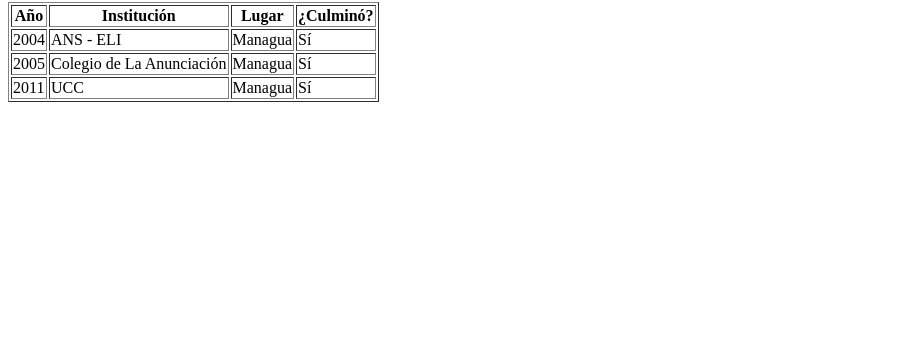
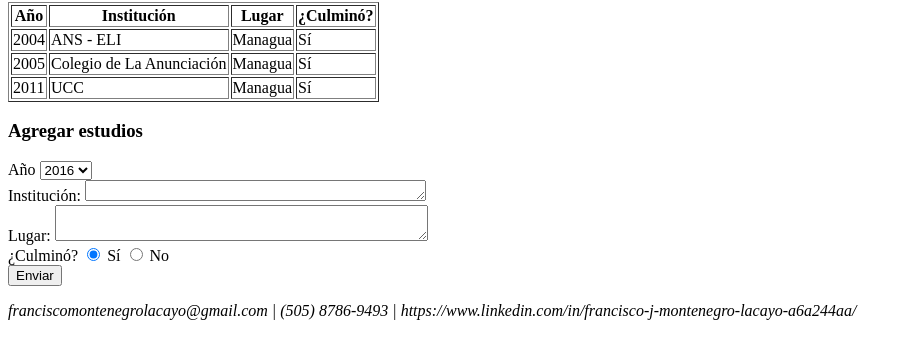
Before and after one commit to Frankmlnic17/CV_NextU_1stTest, a plain HTML site: page educacion.html in a window 1280 px wide. Shown: the part 444-800 px from the top of the page, without its empty margins (0-912 px from the left). Drawn offline with Linux system fonts and the light colour scheme.

Commit message:
no message

```diff
--- a/educacion.html
+++ b/educacion.html
@@ -17,12 +17,15 @@
       <a href="index.html">Inicio</a> | <a href="educacion.html">Educación</a> | <a href="experiencia.html">Experiencia</a> |</br>
     <h2>Educación</h2>
   <table border="1">
+  <thead>
     <tr>
       <th>Año</th>
       <th>Institución</th>
       <th>Lugar</th>
       <th>¿Culminó?</th>
     </tr>
+  </thead>
+  <tbody>
     <tr>
       <td>2004</td>
       <td>ANS - ELI</td>
@@ -41,7 +44,40 @@
       <td>Managua</td>
       <td>Sí</td>
     </tr>
+  </tbody>
   </table>
+  <h3>Agregar estudios</h3>
+  <form>
+    <label for="year">Año</label>
+    <select>
+      <option>2016</option>
+      <option>2015</option>
+      <option>2014</option>
+      <option>2013</option>
+      <option>2012</option>
+      <option>2011</option>
+      <option>2010</option>
+    </select></br>
+    <label for="institución">Institución:</label>
+    <textarea name="Institución" rows="1" cols="40"></textarea></br>
+    <label for="Lugar">Lugar:</label>
+    <textarea name="Lugar" rows="2" cols="44"></textarea></br>
+    <label for="¿Culminó?">¿Culminó?</label>
+    <input type="radio" name="¿Culminó?" value="Sí" checked> Sí
+    <input type="radio" name="¿Culminó?" value="No"> No </br>
+    <label for="submit"></label>
+    <input type="button" value="Enviar">
+    <footer>
+      <p><em>franciscomontenegrolacayo@gmail.com | (505) 8786-9493 | https://www.linkedin.com/in/francisco-j-montenegro-lacayo-a6a244aa/</em>
+      </p>
+    </body>
+  </html>
+
+
+
+
+
+
 
   </body>
 </html>
```
